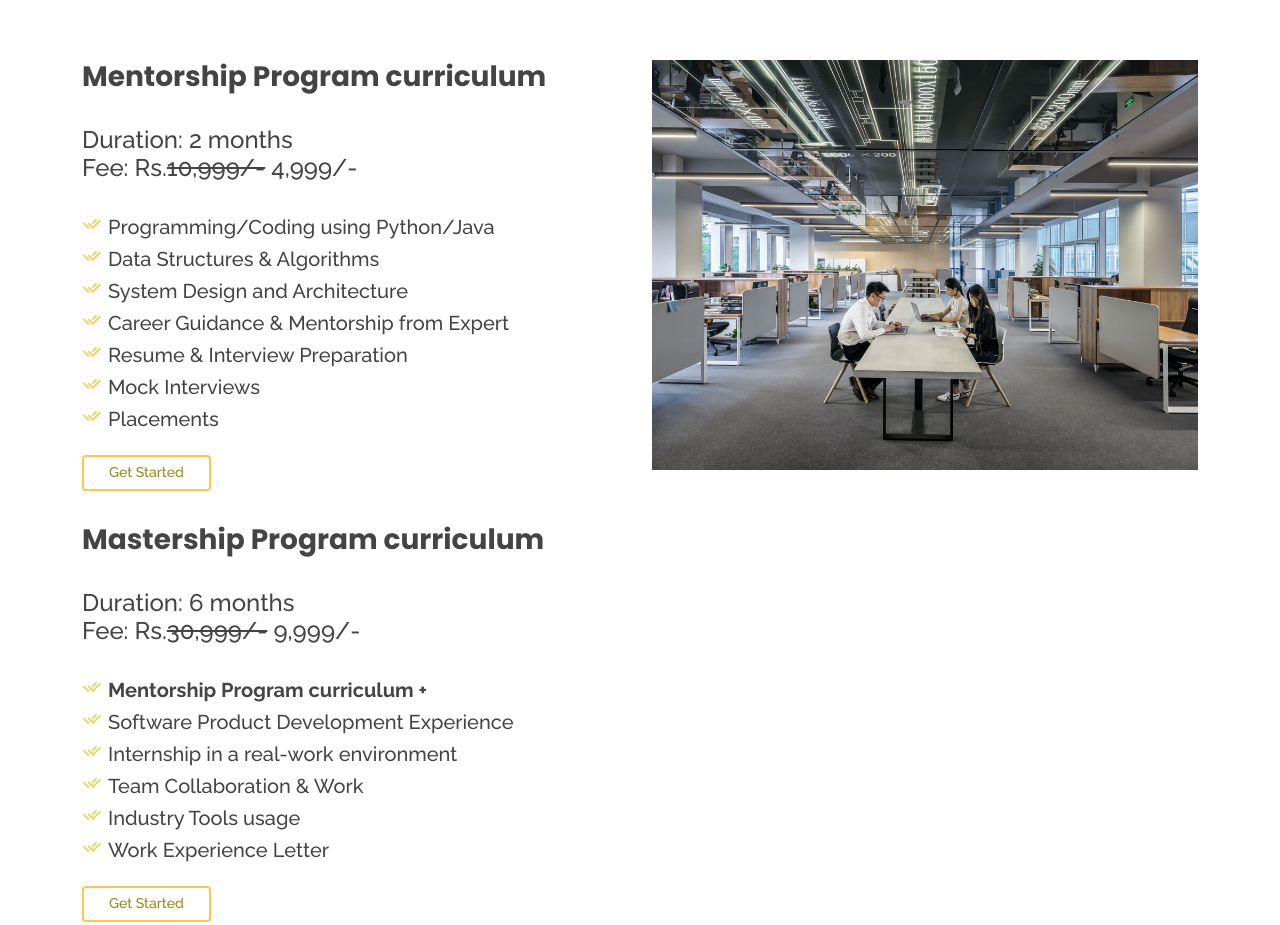
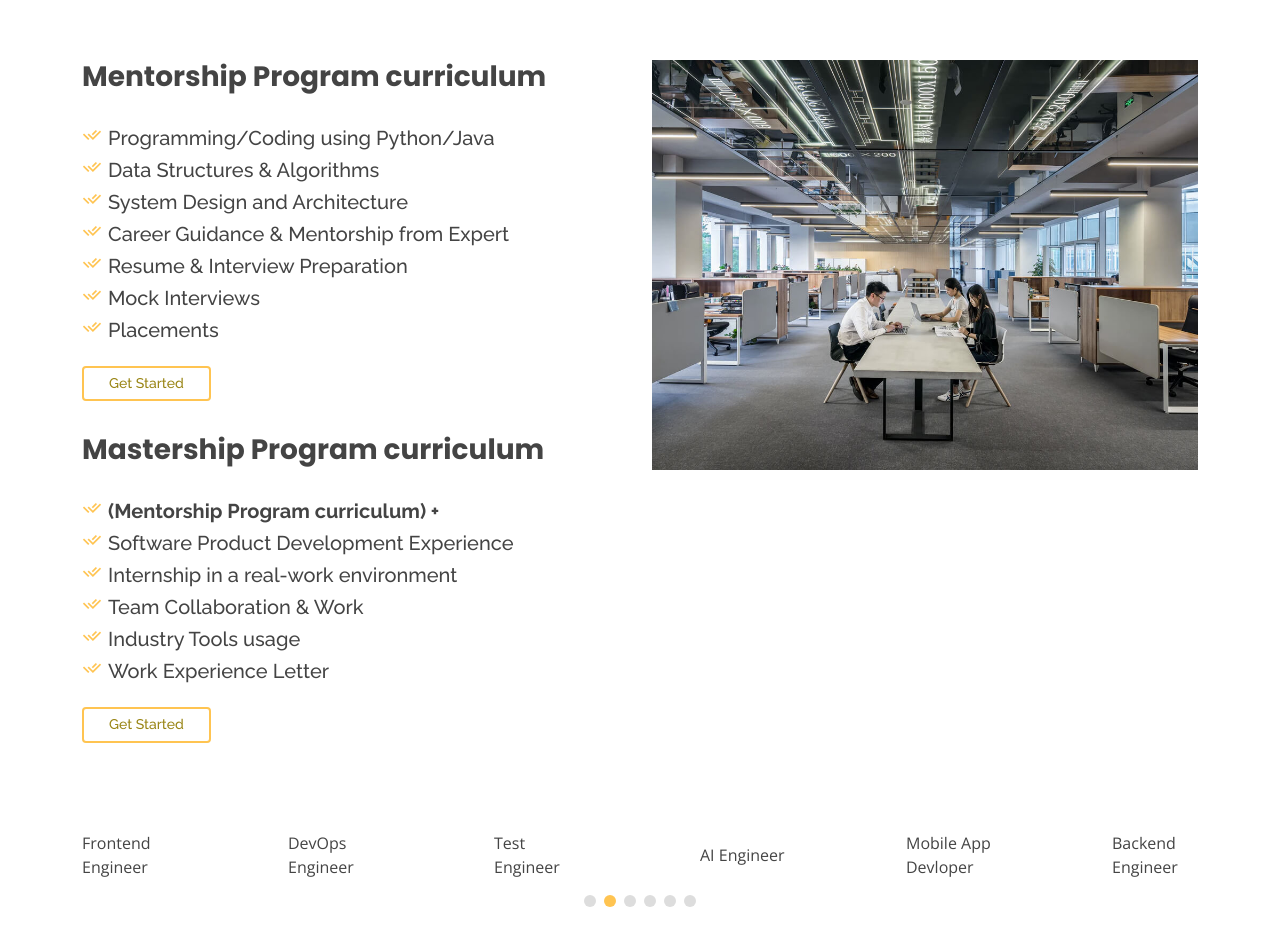
Before and after one commit to hirademy/hirademy-landing-page, a plain HTML site: page index.html in a window 1280 px wide. Shown: the part 800-1725 px from the top of the page. Drawn offline with nearby package versions, Linux system fonts and the light colour scheme.

Commit message:
removed pricing

```diff
--- a/index.html
+++ b/index.html
@@ -134,7 +134,7 @@
           </div>
           <div class="col-lg-6 pt-4 pt-lg-0 order-2 order-lg-1 content" data-aos="fade-right" data-aos-delay="100">
             <h3>Mentorship Program curriculum</h3> <br/>
-            <h4>Duration: 2 months <br/> Fee: Rs.<s>10,999/-</s> 4,999/- </h4> <br/>
+            <!--<h4>Duration: 2 months <br/> Fee: Rs.<s>10,999/-</s> 4,999/- </h4> <br/>-->
             <h5>
               <ul>
                 <li><i class="ri-check-double-line"></i>Programming/Coding using Python/Java</li>
@@ -149,10 +149,10 @@
             </h5> <br/>
 
             <h3>Mastership Program curriculum</h3> <br/>
-            <h4>Duration: 6 months <br/> Fee: Rs.<s>30,999/-</s> 9,999/- </h4> <br/>
+            <!--<h4>Duration: 6 months <br/> Fee: Rs.<s>30,999/-</s> 9,999/- </h4> <br/>-->
             <h5>
               <ul>
-                <li><i class="ri-check-double-line"></i><b>Mentorship Program curriculum + </b></li>
+                <li><i class="ri-check-double-line"></i><b>(Mentorship Program curriculum) + </b></li>
                 <li><i class="ri-check-double-line"></i>Software Product Development Experience</li>
                 <li><i class="ri-check-double-line"></i>Internship in a real-work environment</li>
                 <li><i class="ri-check-double-line"></i>Team Collaboration & Work</li>
@@ -300,7 +300,7 @@
         <div class="text-center">
           <h3>Our Goal</h3>
           <p>Build a large network of engineers and Mentor them</p>
-          <p>Help companies, startup founders or individuals get their MVPs built</p>
+          <!--<p>Help companies, startup founders or individuals get their MVPs built</p> -->
           <!-- <a class="cta-btn" href="#">Call To Action</a> -->
         </div>
 
```
